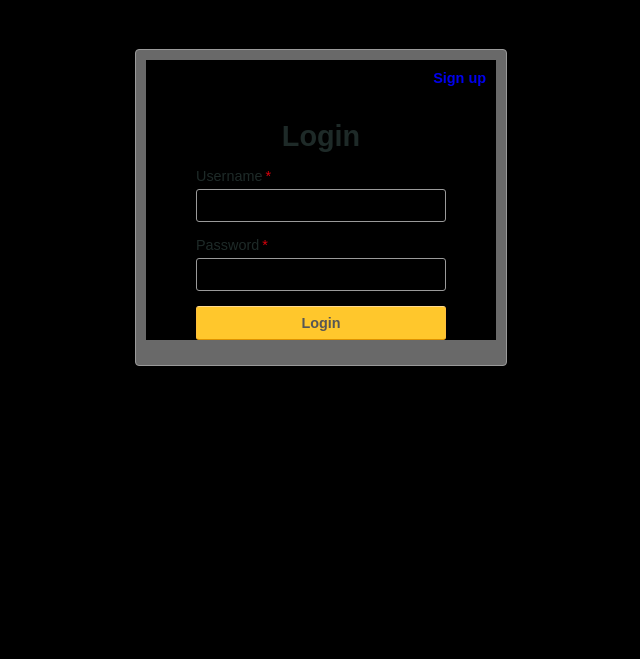
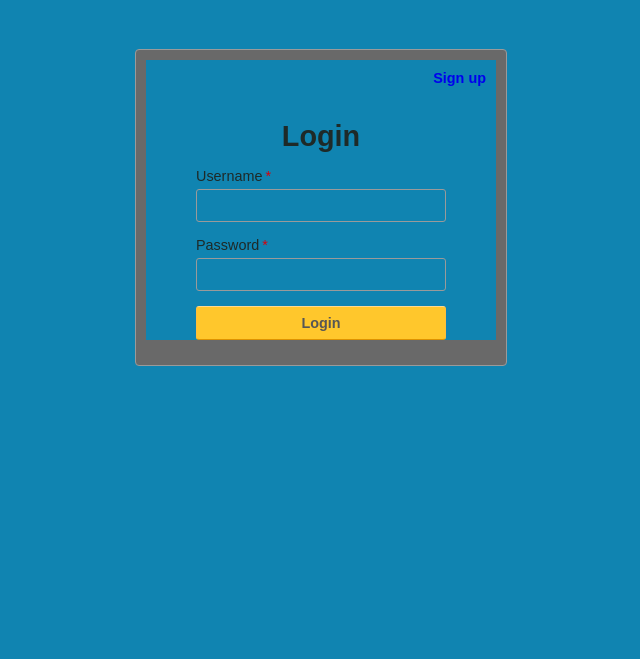
Before and after one commit to sky260701/inito-bank, a PHP site: page /index.php in a window 1280 px wide. Shown: the part 141-800 px from the top of the page, without its empty margins (319-959 px from the left). Run offline with PHP 8.4, Linux system fonts and the light colour scheme.

Commit message:
Update phppot-style.css

```diff
--- a/assets/css/phppot-style.css
+++ b/assets/css/phppot-style.css
@@ -15,7 +15,7 @@
 	background-image: url(https://www.google.com/url?sa=i&url=https%3A%2F%2Fdepositphotos.com%2Fstock-photos%2Fbanks.html&psig=AOvVaw3CadZK4QO7TfW-UfjiCvV0&ust=1667047814371000&source=images&cd=vfe&ved=0CAwQjRxqFwoTCJj2kZv7gvsCFQAAAAAdAAAAABAF);
 }
 *{
-	background-color: black;
+	background-color: rgb(16, 132, 177);;
 }
 
 .phppot-container table {
```
